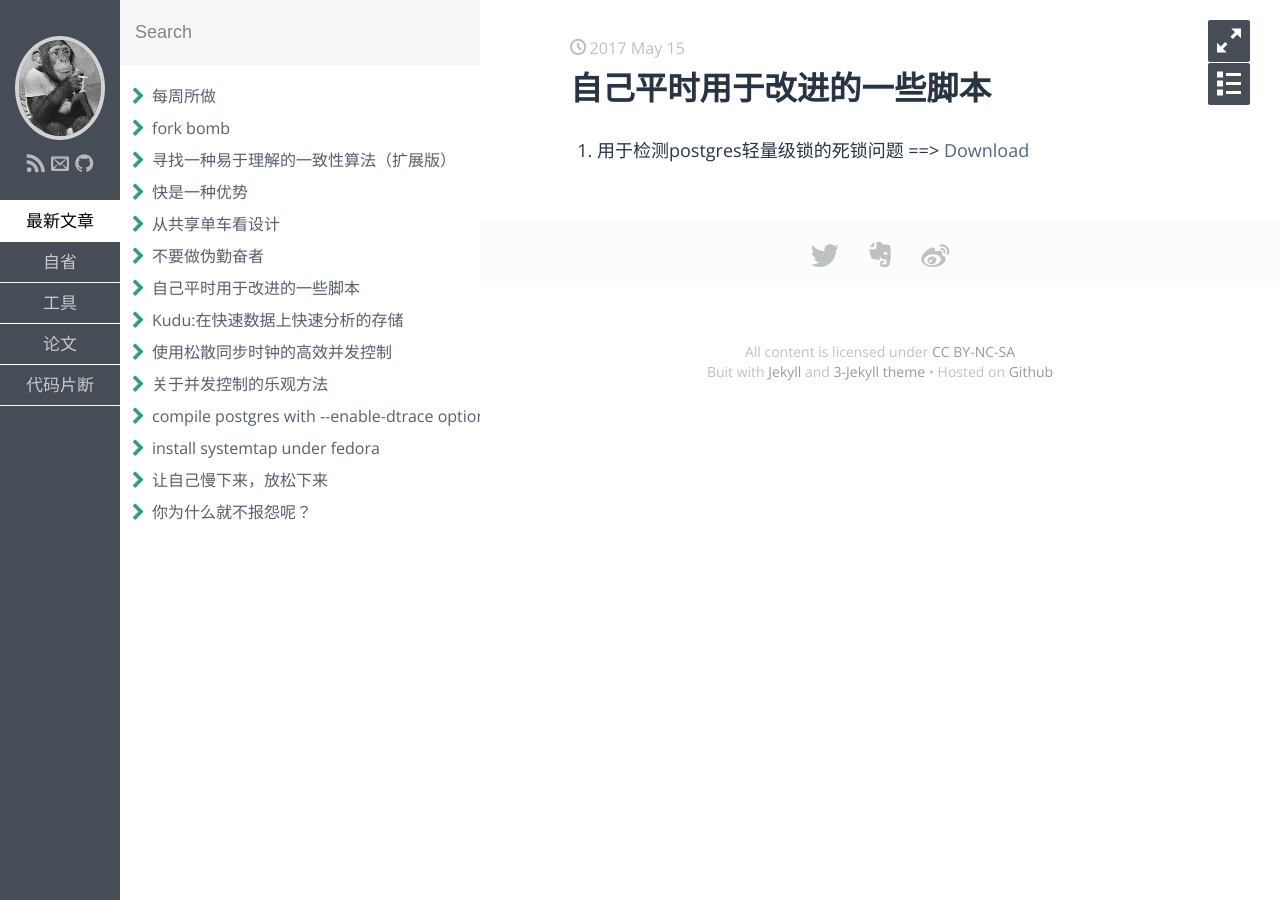
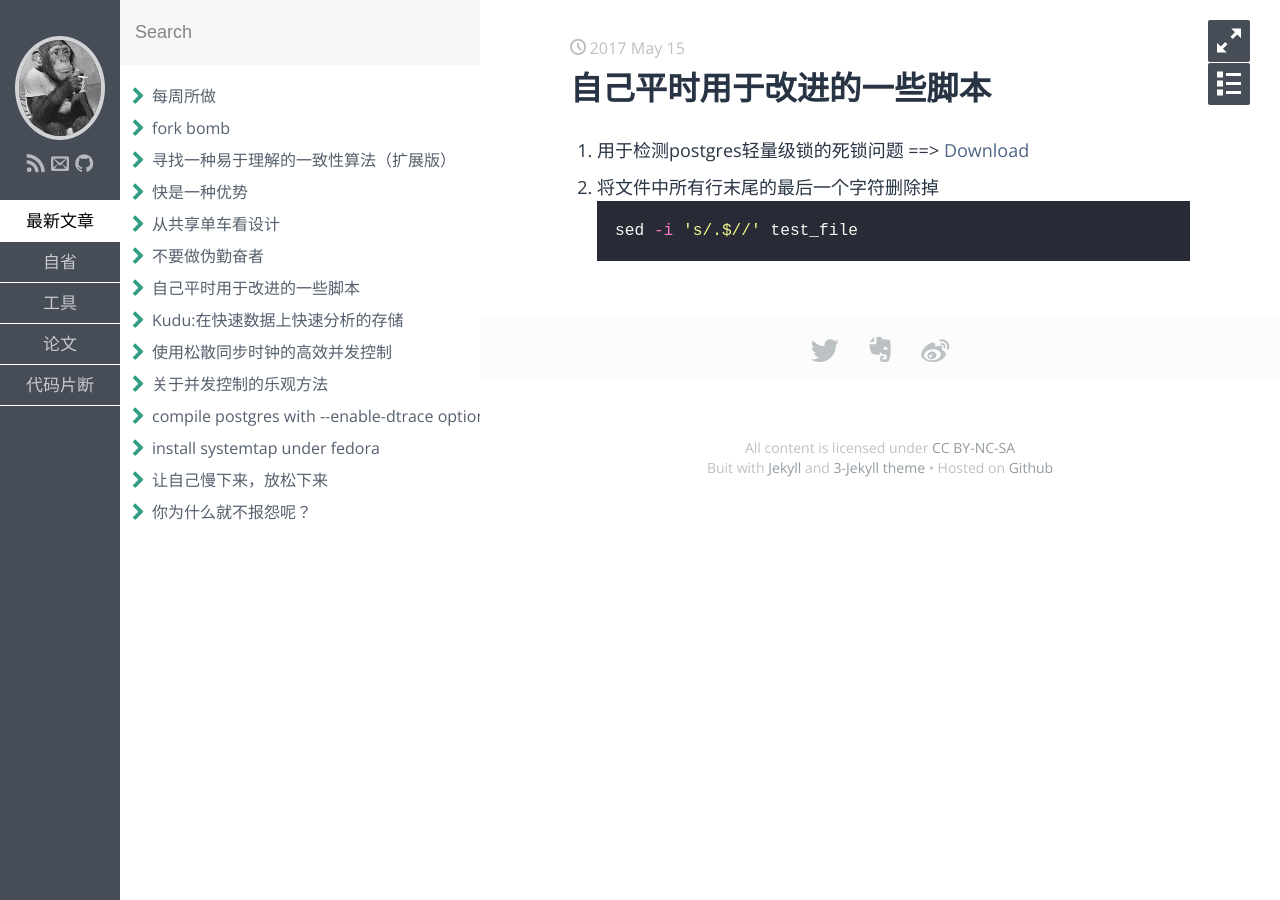
Before and after one commit to feelkill/feelkill.github.io, a Jekyll site: the page built from _posts/codes/py/2017-05-15-light-weight-lock-deadlock.md, in a window 1280 px wide. Built offline with Jekyll 4.4.1, drawn with Linux system fonts in a browser that asks for light colours; some web fonts are replaced.

Commit message:
sed: remove the last end char

````diff
--- a/_posts/codes/py/2017-05-15-light-weight-lock-deadlock.md
+++ b/_posts/codes/py/2017-05-15-light-weight-lock-deadlock.md
@@ -7,3 +7,7 @@ keywords: postgresql, deadlock, lightlock, python
 ---
 
 1. 用于检测postgres轻量级锁的死锁问题 ==> [Download](/pieces_of_codes/light_weight_lock_deadlock.py3)
+2. 将文件中所有行末尾的最后一个字符删除掉
+``` shell
+sed -i 's/.$//' test_file
+```
````
